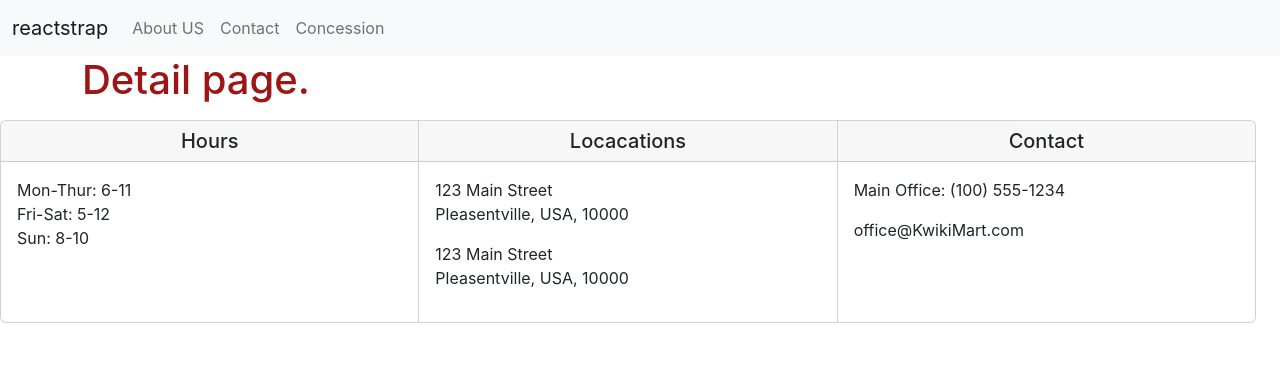
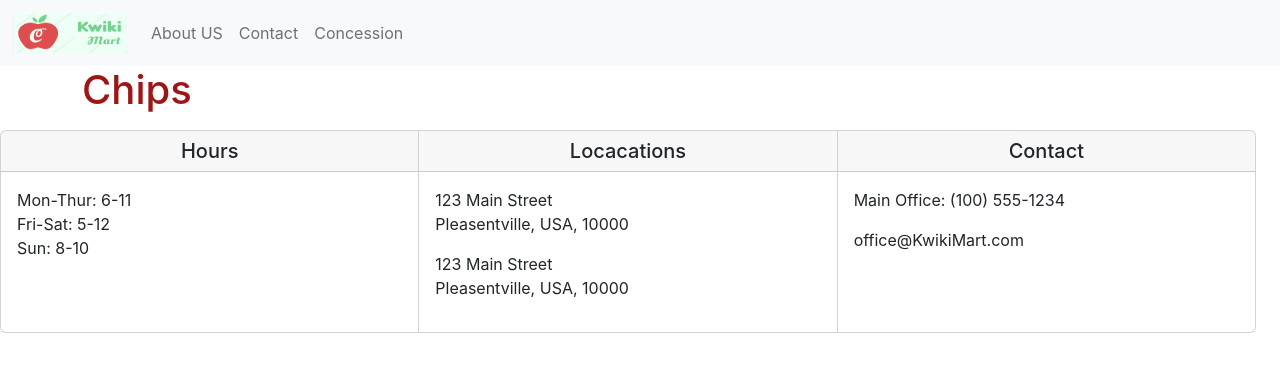
Before and after one commit to david-ricketts/Rea_KwikiM, a React (Create React App) app: page /Concession/0 in a window 1280 px wide. Shown: the top 372 px of the page. Built offline with nearby package versions, Linux system fonts and the light colour scheme.

Commit message:
Cleaned up header and console.logs

```diff
--- a/src/App.js
+++ b/src/App.js
@@ -20,7 +20,7 @@ function App() {
         <Route path='/contact' element={<ContactPage />}></Route>
         <Route path='/about' element={<AboutPage />}></Route>
         <Route path='/Concession' element={<ConcessionDirectoryPage />}></Route>
-        <Route path='/Concession/:itemId' element={<ConcessionDetailPage />}></Route>
+        <Route path='/Concession/:snackId' element={<ConcessionDetailPage />}></Route>
       </Routes>
       <Col>
         <Row>
--- a/src/components/Header.js
+++ b/src/components/Header.js
@@ -1,4 +1,5 @@
 import React from 'react';
+import KMLogo from '../app/assets/img/Screen Shot 2022-06-26 at 8.51.36 PM.png'
 import {
   Collapse,
   Navbar,
@@ -6,11 +7,8 @@ import {
   NavbarBrand,
   Nav,
   NavItem,
-  NavLink,
-  UncontrolledDropdown,
-  DropdownToggle,
-  DropdownMenu,
-  DropdownItem } from 'reactstrap';
+  NavLink
+ } from 'reactstrap';
 
 export default class Header extends React.Component {
   constructor(props) {
@@ -30,7 +28,17 @@ export default class Header extends React.Component {
     return (
       <div>
         <Navbar color="light" light expand="md">
-          <NavbarBrand href="/">reactstrap</NavbarBrand>
+          <NavbarBrand href="/">
+          <img
+            alt="logo"
+            src={KMLogo}
+            style={{
+              height: 40,
+              width: 115
+            }}
+          />
+
+          </NavbarBrand>
           <NavbarToggler onClick={this.toggle} />
           <Collapse isOpen={this.state.isOpen} navbar>
             <Nav className="ml-auto" navbar>
--- a/src/features/Concession/ConcessionAccordion.js
+++ b/src/features/Concession/ConcessionAccordion.js
@@ -11,7 +11,6 @@ import { selectAllConcessions } from './concessionsSlice';
 const ConcessionsAccordion = () => {
 
     const sections = selectAllConcessions();
-    console.log(sections)
     const [open, setOpen] = useState('1');
     const toggle = (id) => {
         if (open === id) {
--- a/src/features/Concession/ConcessionsList.js
+++ b/src/features/Concession/ConcessionsList.js
@@ -7,7 +7,6 @@ const ConcessionsList = (props) => {
     return (
         <Row className="ms-auto">
             {sections.map((item) => {
-                console.log(item)
                 return (
                     <Col md='4' key={item.id}>
                         <ConcessionsCard item={item} />
--- a/src/features/Concession/concessionsSlice.js
+++ b/src/features/Concession/concessionsSlice.js
@@ -4,3 +4,7 @@ import { SNACKS } from "../../app/Shared/SNACKS";
 export const selectAllConcessions = () => {
     return SNACKS;
 }
+
+export const selectSnackById = (id) => {
+    return SNACKS.find((snack) => snack.id === parseInt(id))
+}
--- a/src/pages/ConcessionDetailPage.js
+++ b/src/pages/ConcessionDetailPage.js
@@ -1,9 +1,20 @@
-import { Container } from "reactstrap";
+import { Container, Row } from "reactstrap";
+import { selectSnackById } from "../features/Concession/concessionsSlice";
+import { useParams } from "react-router-dom";
+
+
 
 const ConcessionDetailPage = () => {
+ const { snackId } = useParams()
+ console.log(snackId)
+ const snack = selectSnackById(snackId)
+    console.log(snack)
     return (
         <Container>
-            <h1> Detail page.</h1>
+            <h1> {snack.name}</h1>
+            <Row>
+                {/* <ConcessionsDetail /> */}
+            </Row>
         </Container>
     )
 }
```
